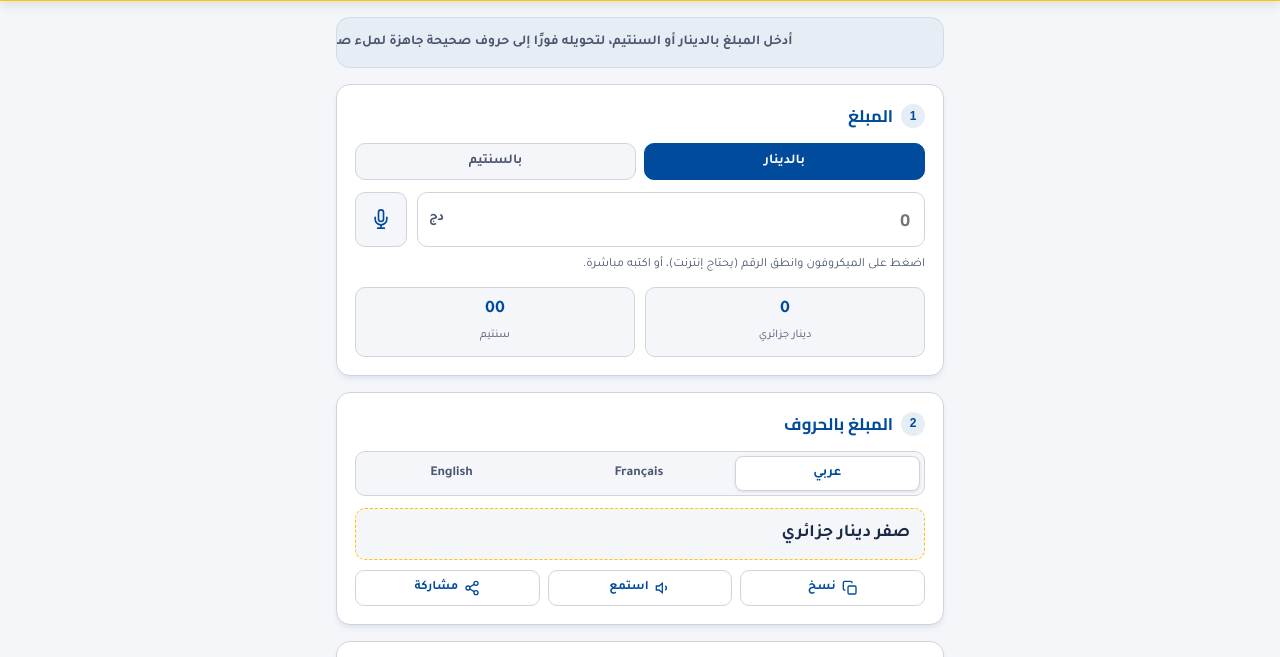
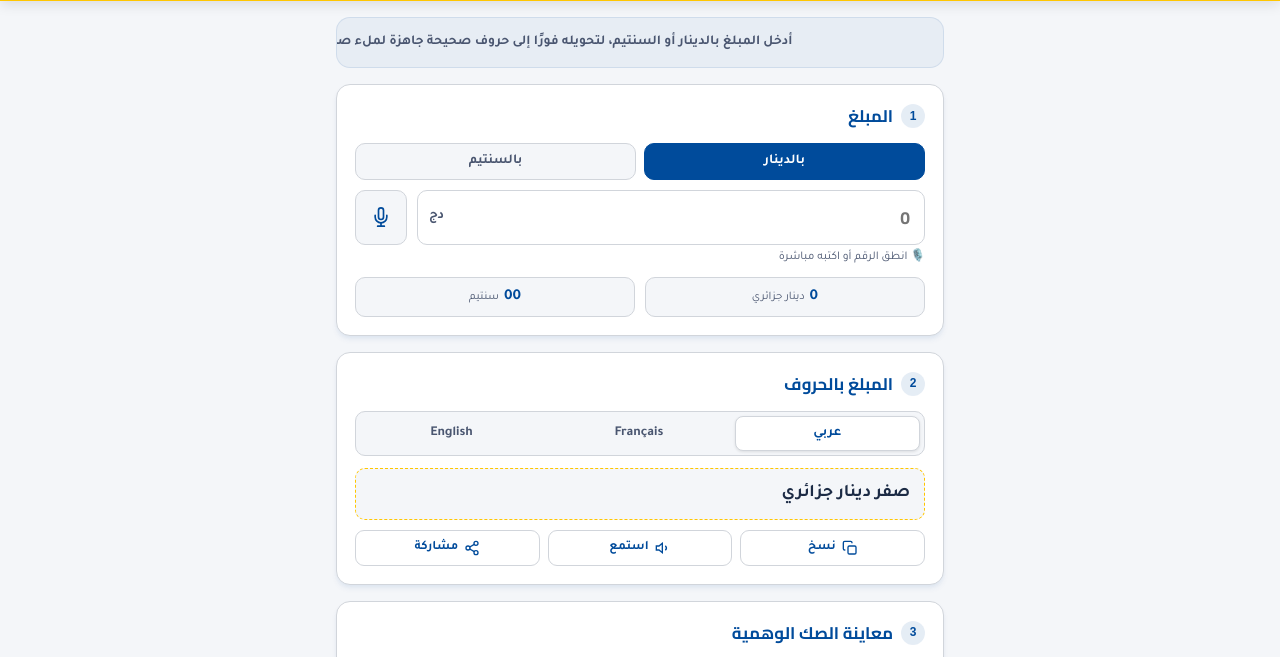
Before and after one commit to manou18/cheque, a plain HTML site: page index.html in a window 1280 px wide. Shown: the part 66-723 px from the top of the page. Drawn offline with Linux system fonts and the light colour scheme.

Commit message:
Add files via upload

```diff
--- a/index.html
+++ b/index.html
@@ -153,7 +153,7 @@
   html.dark .card h2 .num { background: rgba(58, 130, 246, 0.2); }
 
   /* ---------- إدخال المبلغ ---------- */
-  .mode-toggle{ display:flex; gap:8px; margin-bottom:12px; }
+  .mode-toggle{ display:flex; gap:8px; margin-bottom:10px; }
   .mode-btn{
     flex:1; padding:9px; border-radius:10px; border:1px solid var(--line);
     background:var(--paper); color:var(--ink-soft); font-family:inherit; font-size:.85rem;
@@ -185,14 +185,15 @@
   .mic-btn.listening{ background:var(--red); border-color:var(--red); }
   .mic-btn svg{ width:20px;height:20px; stroke:var(--ap-blue); }
   .mic-btn.listening svg{ stroke:#fff; }
-  .hint{ font-size:.78rem; color:var(--ink-soft); margin-top:8px; }
+  .hint{ font-size:.74rem; color:var(--ink-soft); margin-top:5px; line-height:1.3; }
 
-  .breakdown{ display:flex; gap:10px; margin-top:12px; }
+  .breakdown{ display:flex; gap:10px; margin-top:8px; }
   .breakdown .chip{
-    flex:1; background:var(--paper); border-radius:10px; padding:8px 10px; text-align:center;
+    flex:1; background:var(--paper); border-radius:10px; padding:7px 10px; text-align:center;
     border:1px solid var(--line);
+    display:flex; align-items:baseline; justify-content:center; gap:5px;
   }
-  .breakdown .chip b{ display:block; font-size:1.1rem; color:var(--ap-blue); }
+  .breakdown .chip b{ font-size:.95rem; color:var(--ap-blue); }
   .breakdown .chip span{ font-size:.72rem; color:var(--ink-soft); }
 
   /* ---------- الكلمات (Tabs & Box) ---------- */
@@ -248,7 +249,11 @@
        (مصدر واحد للحقيقة يُستخدم أيضًا عند تصدير الصورة) بدل تكرارها هنا. */
   }
   .chk-amount-num { letter-spacing: 0.3px; white-space: nowrap; overflow: hidden; }
-  .chk-words { line-height: 1.25; }
+  /* المبلغ بالحروف على الصك الحقيقي مطبوع على سطرين منفصلين بعرضين مختلفين
+     (السطر الأول أقصر لأنه يشارك مساحته مع "Payez, contre ce chèque")، لذلك
+     نستخدم عنصرين منفصلين أحادِيّي السطر بدل صندوق واحد ملتف، ونتولى تقسيم
+     النص بينهما في الجافاسكربت (نفس منطق القص المستخدم أيضًا عند رسم الصورة). */
+  .chk-words { white-space: nowrap; overflow: hidden; text-overflow: ellipsis; }
   .chk-beneficiary, .chk-date { white-space: nowrap; overflow: hidden; text-overflow: ellipsis; }
   /* لا يوجد سطر مخصص لعنوان المستفيد في نموذج صك بريد الجزائر الحقيقي،
      لذلك لا نعرضه فوق الصك؛ يبقى الحقل متاحًا كملاحظة داخلية فقط. */
@@ -361,7 +366,7 @@
         <svg viewBox="0 0 24 24" fill="none" stroke-width="2" stroke-linecap="round" stroke-linejoin="round"><path d="M12 1a3 3 0 00-3 3v8a3 3 0 006 0V4a3 3 0 00-3-3z"/><path d="M19 10v2a7 7 0 01-14 0v-2"/><line x1="12" y1="19" x2="12" y2="23"/><line x1="8" y1="23" x2="16" y2="23"/></svg>
       </button>
     </div>
-    <p class="hint" id="micHint">اضغط على الميكروفون وانطق الرقم (يحتاج إنترنت)، أو اكتبه مباشرة.</p>
+    <p class="hint" id="micHint">🎙️ انطق الرقم أو اكتبه مباشرة</p>
     <div class="breakdown">
       <div class="chip"><b id="chipDinar">0</b><span>دينار جزائري</span></div>
       <div class="chip"><b id="chipCentime">00</b><span>سنتيم</span></div>
@@ -414,6 +419,7 @@
 
       <div class="chk-text chk-amount-num" id="chkAmountNum">0,00</div>
       <div class="chk-text chk-words" id="chkWords">صفر دينار جزائري</div>
+      <div class="chk-text chk-words chk-words2" id="chkWords2"></div>
       <div class="chk-text chk-beneficiary" id="chkBeneficiary"></div>
       <div class="chk-text chk-address" id="chkAddress"></div>
       <div class="chk-text chk-date" id="chkDate"></div>
@@ -623,19 +629,22 @@
      كما كان سابقًا (وهو ما كان يسبب اختلاف المعاينة عن الصورة المصدَّرة).
      لإعادة المعايرة عند تغيير صورة الصك: عدّل top/right/width هنا فقط. */
   const CHECK_LAYOUT = {
-    amountNum:   { top: 7,  right: 7,  width: 22, fontPct: 0.017 },
-    // سطرا "المبلغ بالحروف" في النموذج الحقيقي سطران فعليًا (بينهما مسافة)
-    // لذلك نسمح بالتفاف النص على سطرين ضمن هذا النطاق بدل إجباره سطرًا واحدًا
-    words:       { top: 19, right: 16, width: 68, fontPct: 0.021 },
-    beneficiary: { top: 39, right: 6,  width: 76, fontPct: 0.023 },
-    date:        { top: 46, right: 6,  width: 16, fontPct: 0.019 }
+    // القيم مُعايَرة يدويًا بقياس بكسلات صورة cheque-ccp.jpg (3030×1332) لتقع الكتابة
+    // فوق الخطوط المطبوعة فعليًا بدل الارتفاع عنها أو التداخل مع "إدفعوا مقابل هذا الصك" / "لأمر".
+    amountNum:   { top: 7.1,  right: 5.2, width: 22,   fontPct: 0.017 },
+    // السطر الأول لكتابة المبلغ بالحروف يشارك مساحته مع "Payez, contre ce chèque"
+    // فمساحته المتاحة أضيق من السطر الثاني (الفارغ بالكامل تحته)، لذلك عرضان مختلفان.
+    words1:      { top: 21.3, right: 30,  width: 47,   fontPct: 0.021 },
+    words2:      { top: 29.1, right: 2,   width: 95,   fontPct: 0.021 },
+    beneficiary: { top: 37.3, right: 5.6, width: 80,   fontPct: 0.022 },
+    date:        { top: 45.6, right: 7.9, width: 12.5, fontPct: 0.018 }
   };
 
   function applyCheckLayout(){
     const container = document.getElementById('checkMockup');
     const containerWidth = container.clientWidth || 400;
     Object.entries({
-      amountNum: chkAmountNum, words: chkWords,
+      amountNum: chkAmountNum, words1: chkWords, words2: chkWords2,
       beneficiary: chkBeneficiary, date: chkDate
     }).forEach(([key, el])=>{
       const pos = CHECK_LAYOUT[key];
@@ -662,6 +671,7 @@
 
   const chkAmountNum = document.getElementById('chkAmountNum');
   const chkWords = document.getElementById('chkWords');
+  const chkWords2 = document.getElementById('chkWords2');
   const chkBeneficiary = document.getElementById('chkBeneficiary');
   const chkAddress = document.getElementById('chkAddress');
   const chkDate = document.getElementById('chkDate');
@@ -705,6 +715,26 @@
     return parseFloat(intPart + '.' + fracPart);
   }
 
+  /* يقسّم نص "المبلغ بالحروف" على سطرَي الصك الحقيقيَّين. السطر الأول أضيق
+     (يشارك مساحته مع "Payez, contre ce chèque")، لذلك نملأه بأكبر عدد كلمات
+     يسع عرضه الفعلي، والباقي يذهب للسطر الثاني الأوسع تحته — بنفس منطق
+     "measureText" المستخدم أيضًا عند تصدير الصك كصورة (مصدر واحد للحقيقة). */
+  const _measureCanvas = document.createElement('canvas');
+  const _measureCtx = _measureCanvas.getContext('2d');
+  function splitCheckWords(text){
+    const words = text.split(' ');
+    const cs1 = getComputedStyle(chkWords);
+    _measureCtx.font = cs1.fontWeight + ' ' + cs1.fontSize + ' ' + cs1.fontFamily;
+    const max1 = chkWords.clientWidth;
+    let line1 = '', i = 0;
+    for(; i < words.length; i++){
+      const test = line1 ? line1 + ' ' + words[i] : words[i];
+      if(line1 && _measureCtx.measureText(test).width > max1) break;
+      line1 = test;
+    }
+    return { line1, line2: words.slice(i).join(' ') };
+  }
+
   /* حساب وتحديث الواجهة */
   function recalc(){
     const val = parseAmountInput(amountInput.value);
@@ -732,7 +762,9 @@
 
     updateWordsDisplay();
 
-    chkWords.textContent = generatedWords.ar;
+    const wordsSplit = splitCheckWords(generatedWords.ar);
+    chkWords.textContent = wordsSplit.line1;
+    chkWords2.textContent = wordsSplit.line2;
     chkAmountNum.textContent = fmtDZD(current.dinars, current.centimes);
     chkBeneficiary.textContent = beneficiaryInput.value.trim();
     chkAddress.textContent = addressInput.value.trim();
@@ -773,7 +805,7 @@
       try{ rec.start(); }catch(e){}
     });
     rec.addEventListener('start', ()=>{ listening=true; micBtn.classList.add('listening'); micHint.textContent='...أستمع الآن'; });
-    rec.addEventListener('end', ()=>{ listening=false; micBtn.classList.remove('listening'); micHint.textContent='اضغط على الميكروفون وانطق الرقم (يحتاج إنترنت)، أو اكتبه مباشرة.'; });
+    rec.addEventListener('end', ()=>{ listening=false; micBtn.classList.remove('listening'); micHint.textContent='🎙️ انطق الرقم أو اكتبه مباشرة'; });
     rec.addEventListener('result', (e)=>{
       const transcript = e.results[0][0].transcript;
       const digits = transcript.replace(/[^\d.,]/g,'');
@@ -821,31 +853,21 @@
     ctx.fillStyle = '#1C2B45';
     ctx.textAlign = 'right';
 
-    // نفس نسب CHECK_LAYOUT المستخدمة في المعاينة الحية بالضبط (مصدر واحد للحقيقة)
-    // يدعم "wrap" لالتفاف النص على سطرين تمامًا كما يحدث في المعاينة الحية،
-    // بدل رسمه كسطر واحد طويل قد يخرج عن حدود الصك (كان هذا خللاً محتملاً).
-    function drawField(text, layout, wrap){
+    // نفس نسب CHECK_LAYOUT المستخدمة في المعاينة الحية بالضبط (مصدر واحد للحقيقة).
+    // المبلغ بالحروف مقسَّم مسبقًا على سطرين (chkWords/chkWords2) بنفس منطق
+    // splitCheckWords المستخدم في المعاينة الحية، فنرسم كل سطر في مكانه الحقيقي مباشرة
+    // بدل إعادة الالتفاف هنا بعرض واحد (وهو ما كان يسبب تداخل السطر الأول مع "Payez...").
+    function drawField(text, layout){
       const fontSize = w * layout.fontPct;
       ctx.font = 'bold ' + fontSize + 'px Cairo, Arial';
       const x = w * (1 - layout.right / 100);
-      const maxWidth = w * (layout.width / 100);
       const baseY = h * (layout.top / 100) + fontSize;
-      if(!wrap){ ctx.fillText(text, x, baseY); return; }
-      const lineHeight = fontSize * 1.25;
-      const words = text.split(' ');
-      const lines = [];
-      let line = '';
-      for(const word of words){
-        const test = line ? line + ' ' + word : word;
-        if(line && ctx.measureText(test).width > maxWidth){ lines.push(line); line = word; }
-        else line = test;
-      }
-      if(line) lines.push(line);
-      lines.forEach((l, i) => ctx.fillText(l, x, baseY + i * lineHeight));
+      ctx.fillText(text, x, baseY);
     }
 
     drawField(chkAmountNum.textContent, CHECK_LAYOUT.amountNum);
-    drawField(chkWords.textContent, CHECK_LAYOUT.words, true);
+    drawField(chkWords.textContent, CHECK_LAYOUT.words1);
+    if(chkWords2.textContent) drawField(chkWords2.textContent, CHECK_LAYOUT.words2);
     drawField(chkBeneficiary.textContent, CHECK_LAYOUT.beneficiary);
     drawField(chkDate.textContent, CHECK_LAYOUT.date);
     // ملاحظة: لا يُرسم العنوان على الصورة لعدم وجود سطر مخصص له في نموذج الصك الحقيقي.
```
Also changed, not shown: cheque-ccp-1.jpg (added).
